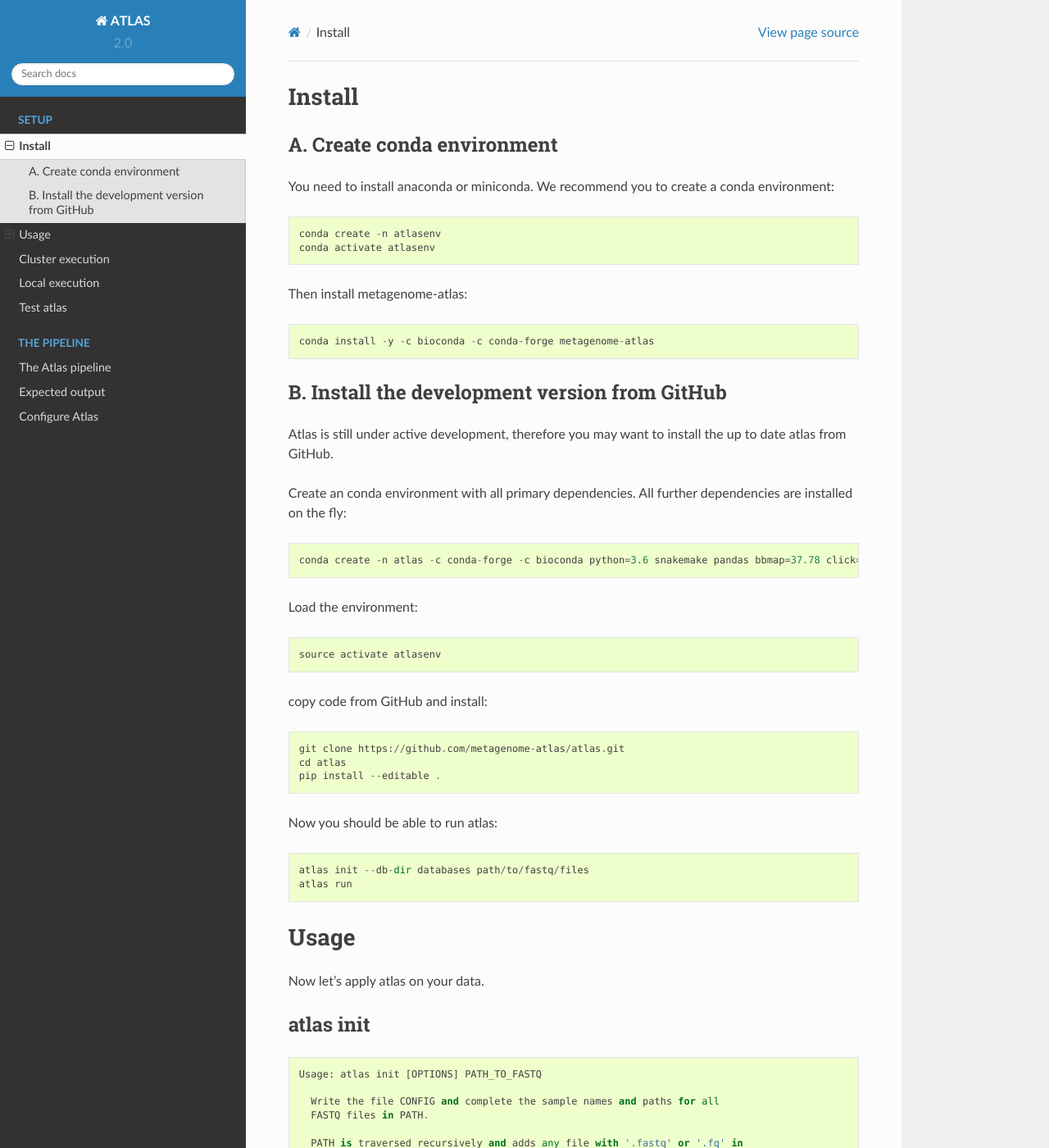
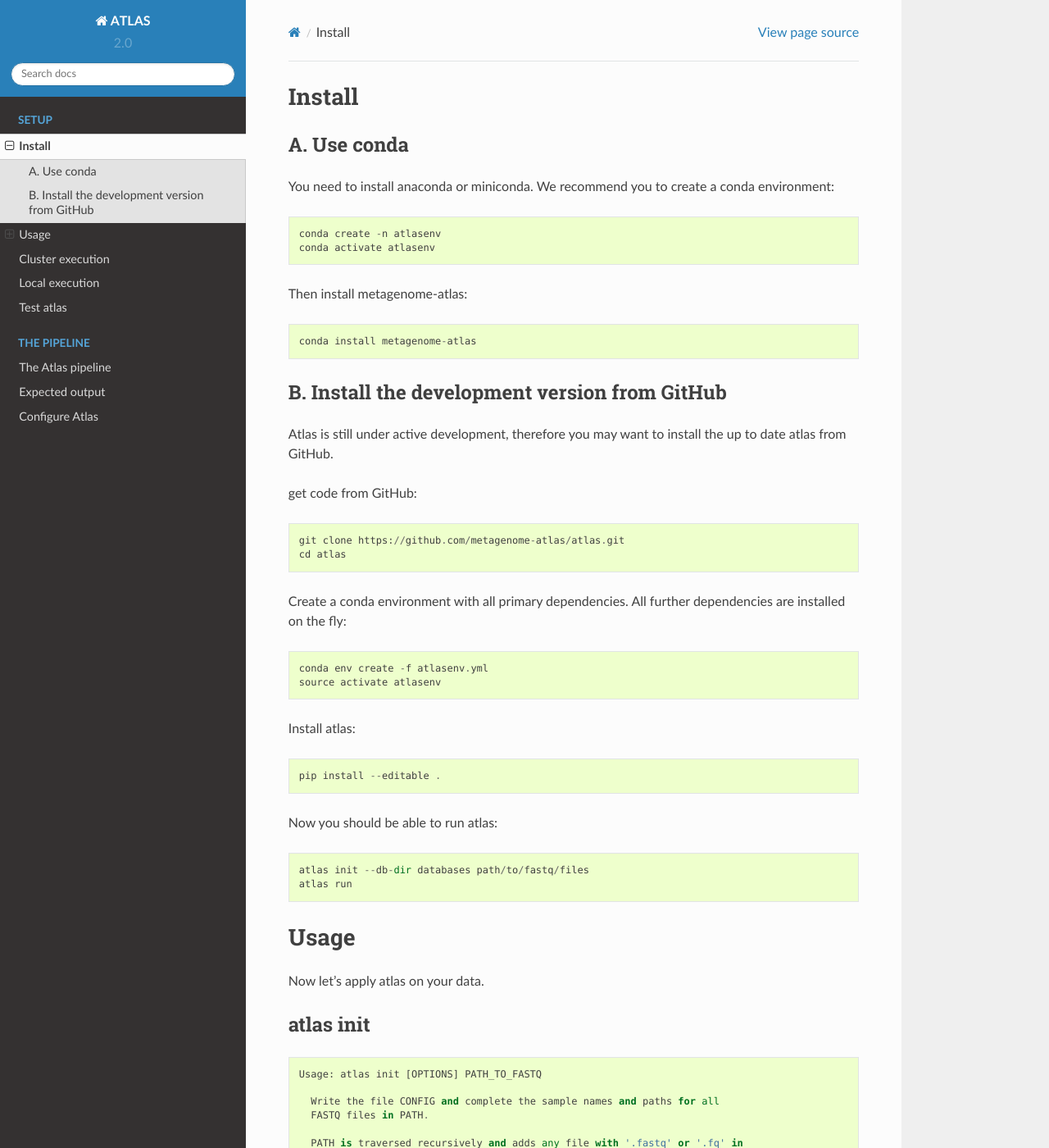
Before and after one commit to metagenome-atlas/atlas, a Sphinx documentation site: the page built from docs/usage/getting_started.rst, in a window 1280 px wide and 1400 px high. Shown: the whole window at 82% size. Built offline with Sphinx 7.4.7 and the Read the Docs theme 2.0.0, drawn with Linux system fonts in a browser that asks for light colours.

Commit message:
conda env create

```diff
--- a/docs/usage/getting_started.rst
+++ b/docs/usage/getting_started.rst
@@ -1,8 +1,8 @@
 Install
 ========
 
-A. Create conda environment
-----------------------------
+A. Use conda
+-------------
 
 You need to install anaconda or miniconda.
 We recommend you to create a conda environment::
@@ -12,26 +12,27 @@
 
 Then install metagenome-atlas::
 
-    conda install -y -c bioconda -c conda-forge metagenome-atlas
+    conda install metagenome-atlas
 
 
 B. Install the development version from GitHub
 -----------------------------------------------
 Atlas is still under active development, therefore you may want to install the up to date atlas from GitHub.
 
-Create an conda environment with all primary dependencies. All further dependencies are installed on the fly::
-
-  conda create -n atlas -c conda-forge -c bioconda python=3.6 snakemake pandas bbmap=37.78 click=7 ruamel.yaml biopython
-
-Load the environment::
-
-  source activate atlasenv
-
-copy code from GitHub and install::
+get code from GitHub::
 
   git clone https://github.com/metagenome-atlas/atlas.git
   cd atlas
+
+Create a conda environment with all primary dependencies. All further dependencies are installed on the fly::
+
+  conda env create -f atlasenv.yml
+  source activate atlasenv
+
+Install atlas::
+
   pip install --editable .
+
 
 Now you should be able to run atlas::
 
```
Also changed, not shown: README.md (+1 -1 lines), 1 other file.
